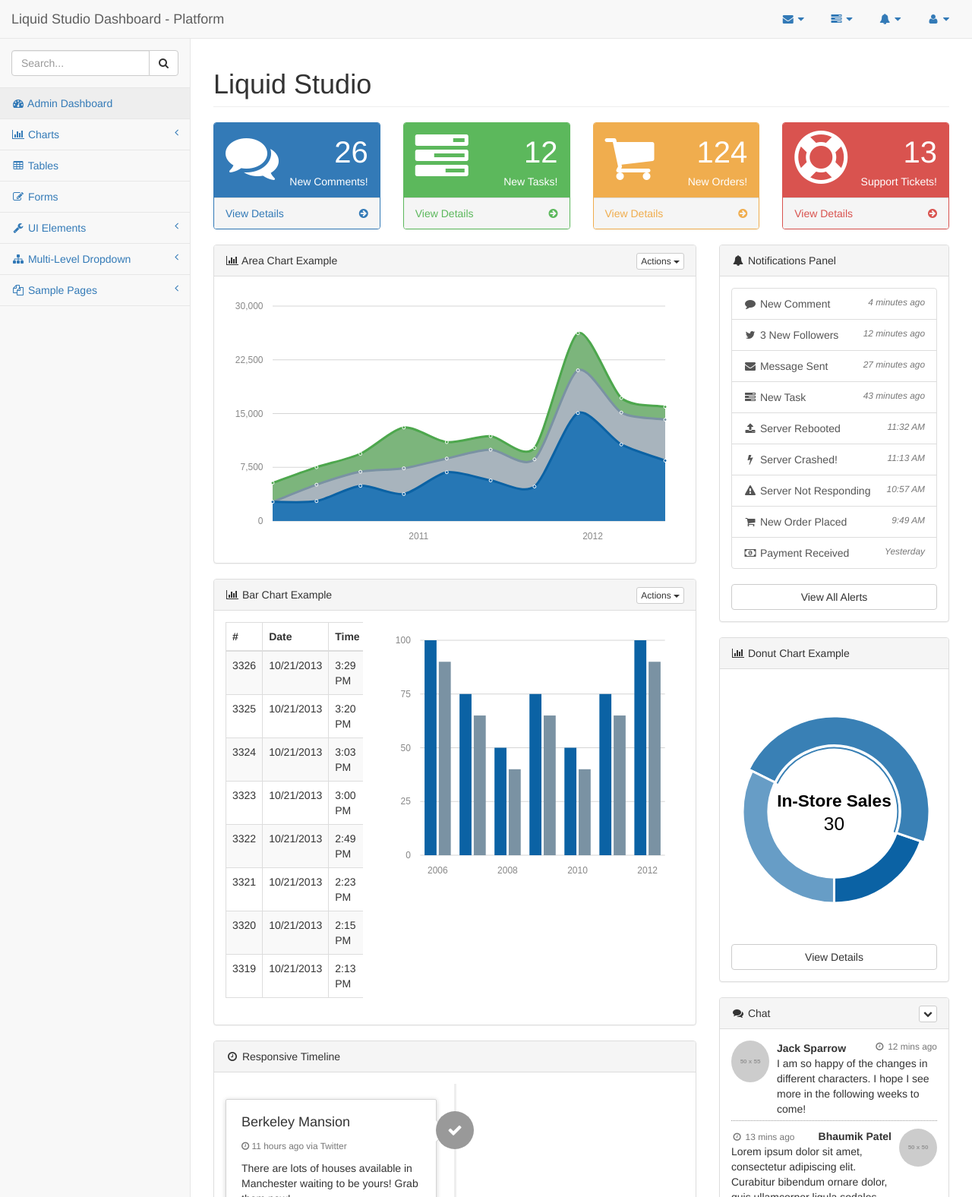
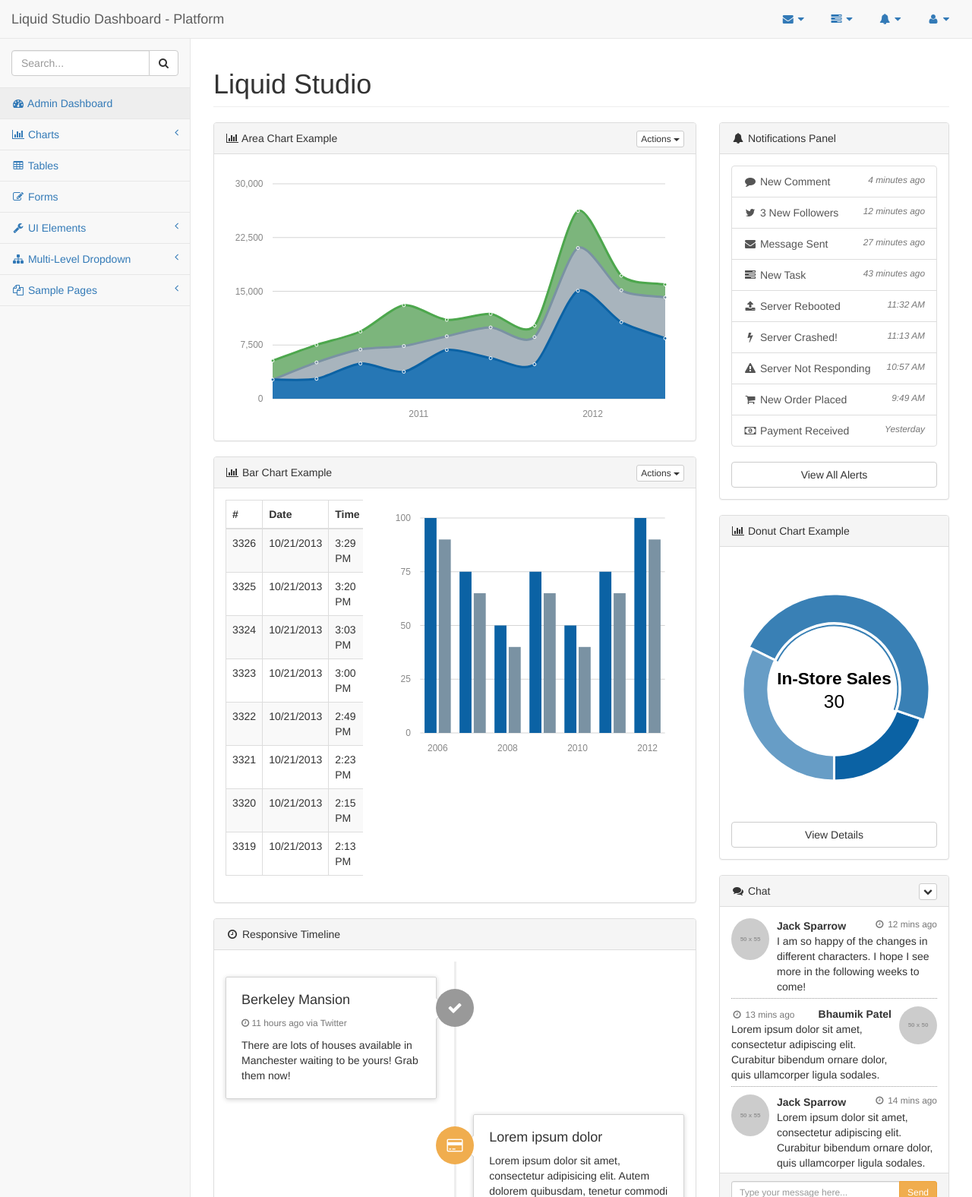
Before and after one commit to paoloxide/hello-node, a website: page pages/index.html in a window 1280 px wide. Shown: the top 1576 px of the page at 76% size. Drawn offline with Linux system fonts and the light colour scheme; placeholder pictures from the web are drawn by us.

Commit message:
Updated the Dashboard

```diff
--- a/pages/index.html
+++ b/pages/index.html
@@ -380,7 +380,7 @@
                 <!-- /.col-lg-12 -->
             </div>
             <!-- /.row -->
-            <div class="row">
+            <div class="row notifications">
                 <div class="col-lg-3 col-md-6">
                     <div class="panel panel-primary">
                         <div class="panel-heading">
@@ -934,6 +934,18 @@
     <!-- Custom Theme JavaScript -->
     <script src="../dist/js/sb-admin-2.js"></script>
 
+    <script>
+        function enableNotifications(enable) {
+            if(enable) {
+                $('.notifications').show();
+            } else {
+                $('.notifications').hide();
+            }
+        }
+
+        enableNotifications(false);
+    </script>
+
 </body>
 
 </html>
```
Also changed, not shown: 1 other file.
